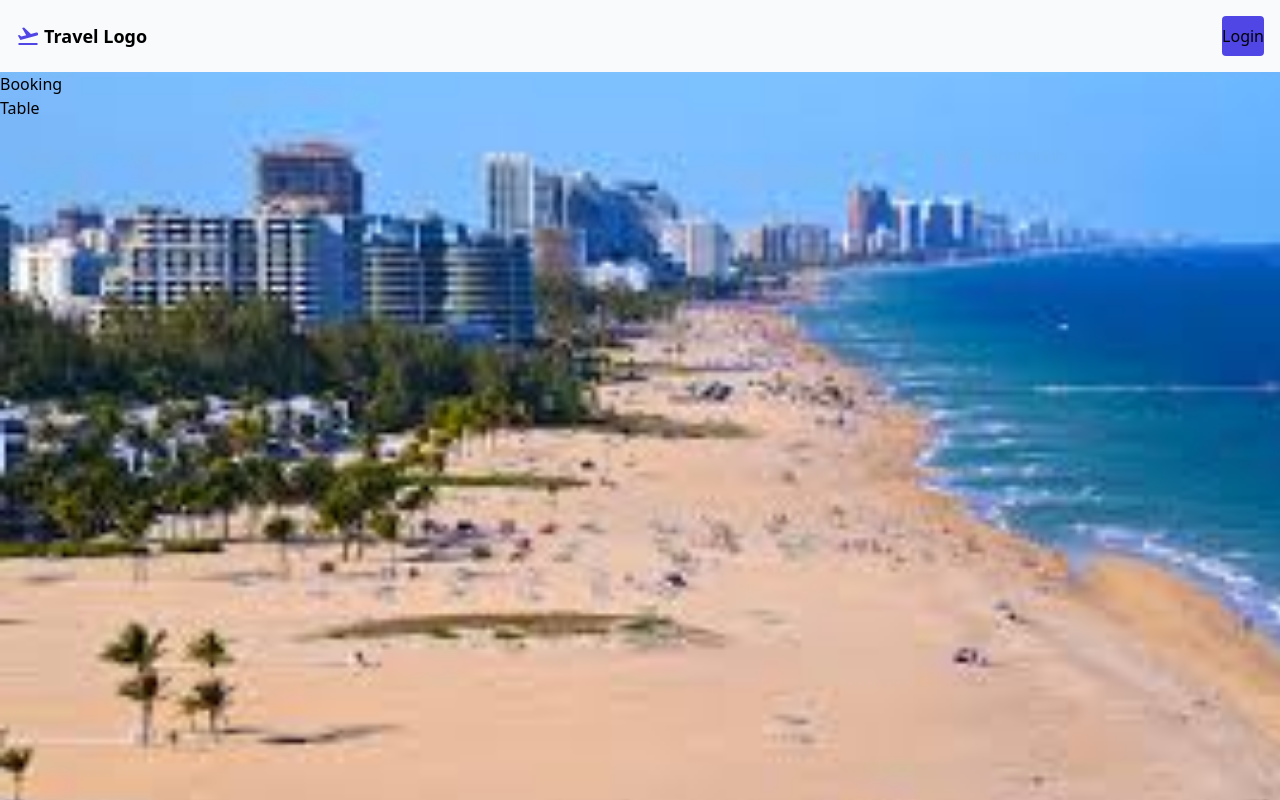
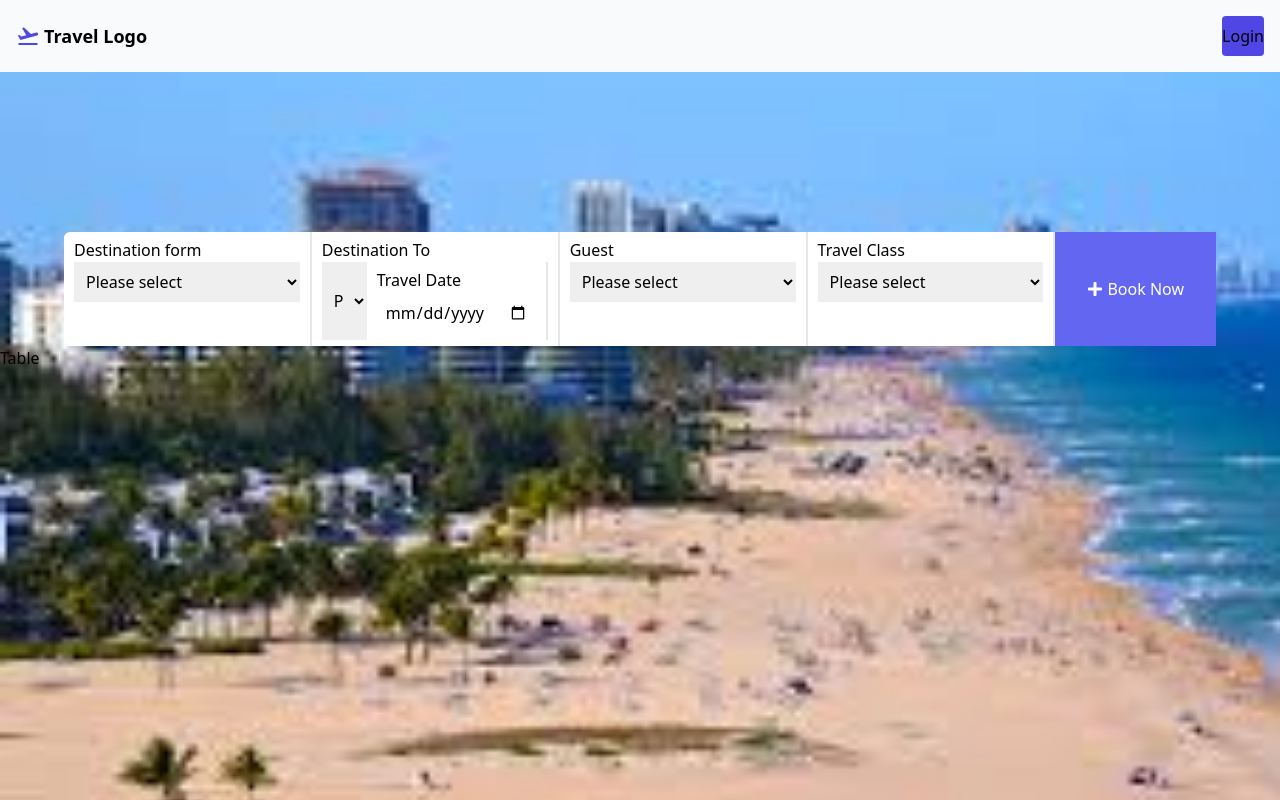
Before and after one commit to alexander784/Flight, a React (Create React App) app: page / in a window 1280 px wide. Shown: the top 800 px of the page. Built offline with nearby package versions, Linux system fonts and the light colour scheme.

Commit message:
Design booking form

```diff
--- a/src/App.js
+++ b/src/App.js
@@ -1,4 +1,5 @@
 import './App.css';
+import Booking from './components/Booking';
 import Header from './components/Header';
 // import beach from "../src/assets/beach.jpeg";
 
@@ -7,7 +8,7 @@ function App() {
     <div className='bg-image bg-cover bg-no-repeat'>
     <Header />
     <section className='h-screen'>
-      <div>Booking</div>
+      <Booking />
       <div>Table</div>
     </section>
 
--- /dev/null
+++ b/src/components/Booking.js
@@ -0,0 +1,74 @@
+import { FaPlus } from "react-icons/fa";
+
+const Booking = () => {
+  return (
+    <div className="mt-[160px] mx-4 relative">
+        <div className="bg-white rounded-md max-w-6xl w-full mx-auto">
+            <form className="flex flex-col md:flex-row">
+                <div className="py-1.5 px-2.5 flex-1 border-r-2">
+                    <p>Destination form</p>
+                    <div className="flex flex-row">
+                        <select name="from" id="from" className="outline-none p-2 w-full">
+                            <option value="">Please select</option>
+                            <option>Nairobi</option>
+                            <option>Kampala</option>
+                            <option>Mauritius</option>
+                            <option>Seychelles</option>
+                        </select>
+                    </div>
+                </div>
+                <div className="py-1.5 px-2.5 flex-1 border-r-2">
+                    <p>Destination To</p>
+                    <div className="flex flex-row">
+                        <select name="from" id="from" className="outline-none p-2 w-full">
+                            <option value="">Please select</option>
+                            <option>Nairobi</option>
+                            <option>Kampala</option>
+                            <option>Mauritius</option>
+                            <option>Seychelles</option>
+                        </select>
+
+                        {/* date */}
+                        <div className="py-1.5 px-2.5 flex-1 border-r-2">
+                    <p>Travel Date</p>
+                    <input type="date" name="date" required className="outline-none p-2 w-full"/>
+                </div>
+
+
+                    </div>
+                </div>
+
+                <div className="py-1.5 px-2.5 flex-1 border-r-2">
+                    <p>Guest</p>
+                    <div className="flex flex-row">
+                        <select name="from" id="from" className="outline-none p-2 w-full">
+                            <option value="">Please select</option>
+                            <option>1 person</option>
+                            <option>2 persons</option>
+                            <option>3 persons</option>
+                            <option>4 persons</option>
+                        </select>
+                    </div>
+                </div>
+
+                <div className="py-1.5 px-2.5 flex-1 border-r-2">
+                    <p>Travel Class</p>
+                    <div className="flex flex-row">
+                        <select name="from" id="from" className="outline-none p-2 w-full">
+                            <option value="">Please select</option>
+                            <option>Busines</option>
+                            <option>Economy</option>
+
+                        </select>
+                    </div>
+                </div>
+                {/* button */}
+                <button type="submit" className="bg-indigo-500 text-white px-8 py-1 space-x-2 text-center flex items-center justify-center"><FaPlus className="mr-1" />Book Now</button>
+
+            </form>
+        </div>
+    </div>
+  )
+}
+
+export default Booking;
```
